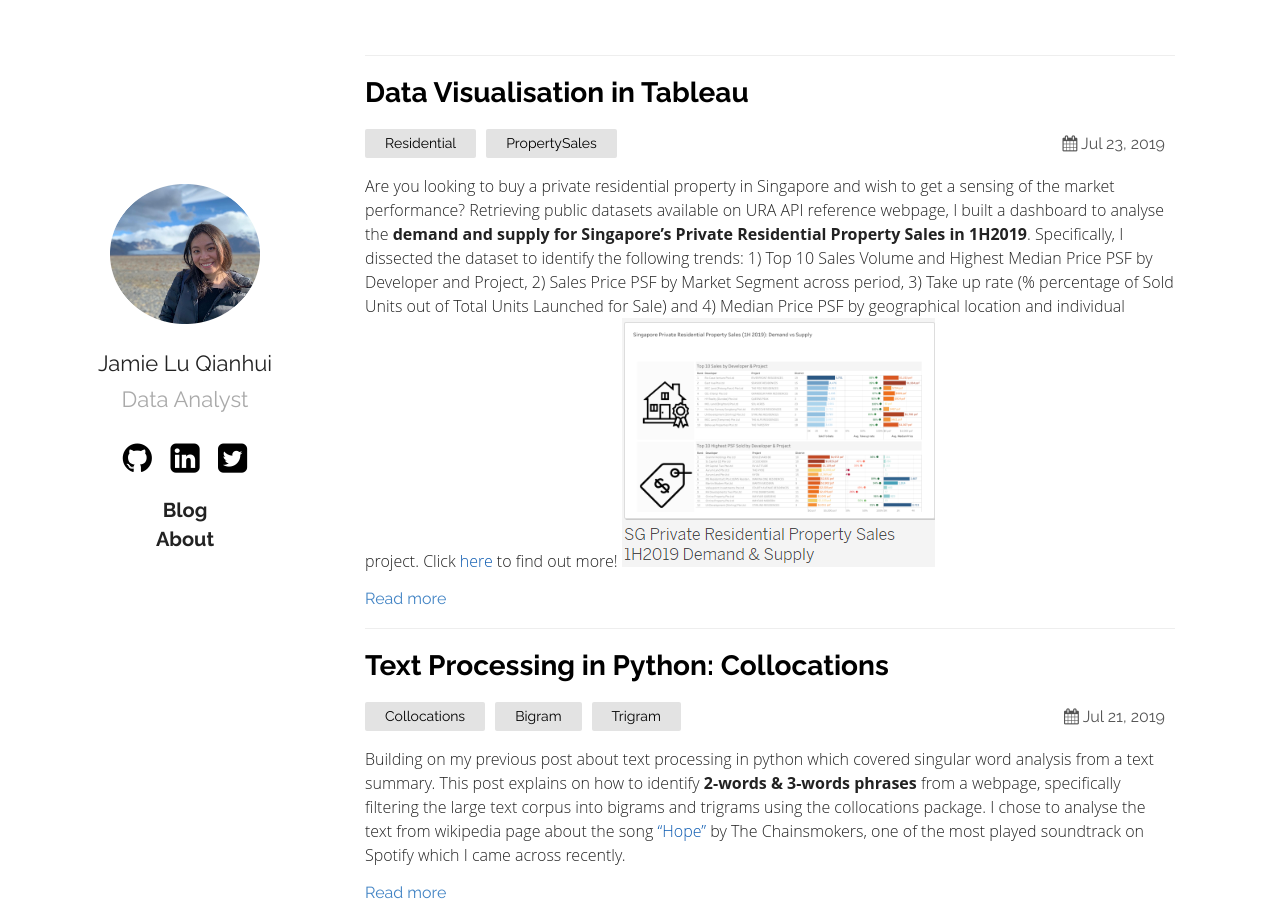
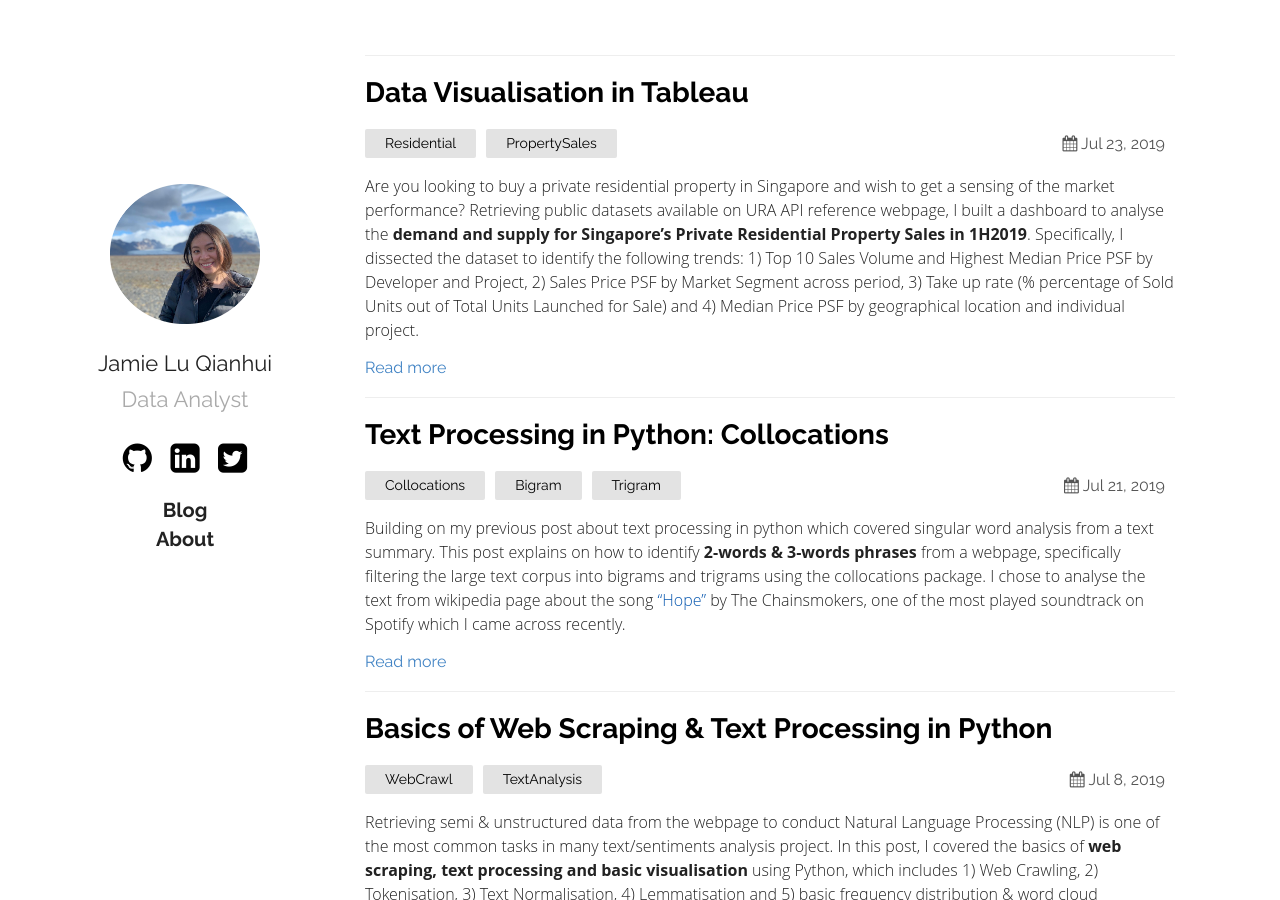
Before and after one commit to jamieqianhui/jamieqianhui.github.io, a Jekyll site: the page built from index.md, in a window 1280 px wide and 900 px high. Built offline with Jekyll 4.4.1, drawn with Linux system fonts in a browser that asks for light colours.

Commit message:
updated post

```diff
--- a/_posts/2019-07-23-Data-Visualisation-Resi-Property-Sales.markdown
+++ b/_posts/2019-07-23-Data-Visualisation-Resi-Property-Sales.markdown
@@ -4,7 +4,7 @@
 date:   2019-07-23 09:47:36 +0800
 categories: Residential PropertySales
 ---
-Are you looking to buy a private residential property in Singapore and wish to get a sensing of the market performance? Retrieving public datasets available on URA API reference webpage, I built a dashboard to analyse the **demand and supply for Singapore's Private Residential Property Sales in 1H2019**. Specifically, I dissected the dataset to identify the following trends: 1) Top 10 Sales Volume and Highest Median Price PSF by Developer and Project, 2) Sales Price PSF by Market Segment across period, 3) Take up rate (% percentage of Sold Units out of Total Units Launched for Sale) and 4) Median Price PSF by geographical location and individual project. Click [here][link] to find out more! ![viz]({{ '/assets/viz.PNG' | relative_url }})
+Are you looking to buy a private residential property in Singapore and wish to get a sensing of the market performance? Retrieving public datasets available on URA API reference webpage, I built a dashboard to analyse the **demand and supply for Singapore's Private Residential Property Sales in 1H2019**. Specifically, I dissected the dataset to identify the following trends: 1) Top 10 Sales Volume and Highest Median Price PSF by Developer and Project, 2) Sales Price PSF by Market Segment across period, 3) Take up rate (% percentage of Sold Units out of Total Units Launched for Sale) and 4) Median Price PSF by geographical location and individual project.
 
 <br>
 <iframe seamless frameborder="0" src="https://public.tableau.com/views/SGPrivateResidentialPropertySales1H2019DemandSupply/SingaporePrivateResidentialPropertySales1H2019DemandvsSupply?:embed=y&:display_count=yes&:origin=viz_share_link" width = '1200' height = '1200' scrolling='yes' ></iframe>
```
Also changed, not shown: assets/viz.PNG (deleted).
